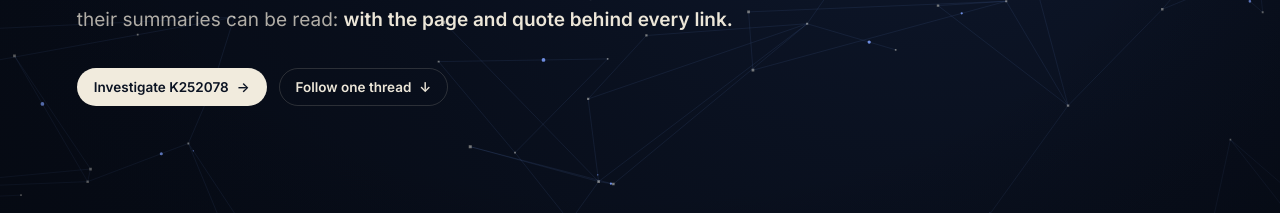
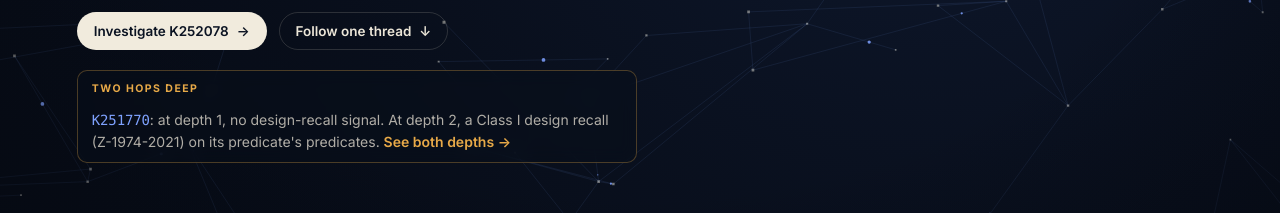
Before and after one commit to Asembris/Forebear, a React (Vite) app in the folder web/: page / in a window 1280 px wide. Shown: the part 515-728 px from the top of the page. Built offline with nearby package versions, Linux system fonts and the light colour scheme; no server answers.

Commit message:
feat: link the two-hop K251770 discovery from the landing hero and path cards

```diff
--- a/web/src/film/Landing.jsx
+++ b/web/src/film/Landing.jsx
@@ -13,6 +13,7 @@ const sceneStore = (() => {
 })()
 const useScene = () => useSyncExternalStore(sceneStore.subscribe, sceneStore.get)
 import facts from '../story/facts.json'
+import twoHop from '../story/two-hop.json'
 import { Wordmark, Mark } from '../brand/Mark.jsx'
 import { fmtDate, monthsBetween, pdfAt } from '../evidence.js'
 export { useMedia } from '../hooks.js'
@@ -260,6 +261,12 @@ export default function Landing({ go, stats, introDone, reduced }) {
               Follow one thread <span aria-hidden="true">↓</span>
             </a>
           </div>
+          <a className="hero-alt" href={`#/check/${twoHop.candidate.k}`} data-testid="hero-two-hop"
+            onClick={(e) => { e.preventDefault(); go('check', twoHop.candidate.k, { transition: true }) }}>
+            <span className="hero-alt-tag">Two hops deep</span>
+            <span><span className="k">{twoHop.candidate.k}</span>: at depth 1, no design-recall signal. At depth 2, a {twoHop.recall.classification} design
+              recall ({twoHop.recall.id}) on its predicate's predicates. <b>See both depths →</b></span>
+          </a>
           {stats && (
             <div className="hero-proof" aria-label="What is in the shipped graph">
               <div><Stat v={stats.nodes?.Device} /><span>clearances in the graph</span></div>
@@ -328,7 +335,7 @@ export default function Landing({ go, stats, introDone, reduced }) {
             <a className="path-card" href="#/reach/88058,88071"><span className="k">Recall 88058 + 88071</span><h3>Recall reach</h3><p>From the June 2021 Philips foam recall: which later clearances descend from it?</p></a>
             <a className="path-card" href="#/watch"><span className="k">Watchlist</span><h3>Cited after a recall</h3><p>Clearances whose predicate was already under a design-related recall.</p></a>
             <a className="path-card" href="#/compare/K200480 K113053 K233643 K143677"><span className="k">Compare</span><h3>Choose a predicate</h3><p>Candidate predicates side by side, with their own and inherited recalls.</p></a>
-            <a className="path-card" href="#/check/K251770"><span className="k">K251770</span><h3>SleepRes PAP System</h3><p>Another 2025 clearance, another lineage.</p></a>
+            <a className="path-card" href={`#/check/${twoHop.candidate.k}`}><span className="k">{twoHop.candidate.k} · two hops</span><h3>{twoHop.candidate.name}</h3><p>One hop finds nothing. Two hops reach the {twoHop.recall.classification} recall {twoHop.recall.id}.</p></a>
           </div>
         </section>
       </main>
--- a/web/src/styles.css
+++ b/web/src/styles.css
@@ -706,5 +706,10 @@ html[data-film="off"] .handoff { min-height: 60svh; }
   .dc-route li { grid-template-columns: 1fr; }
   .dc-route .dc-a { justify-content: flex-start; }
 }
+.hero-alt { display: flex; gap: 12px; align-items: baseline; flex-wrap: wrap; margin-top: 20px; max-width: 40em; padding: 10px 14px; border: 1px solid rgba(231, 169, 72, .3); border-radius: var(--r-m); background: rgba(9, 15, 27, .55); backdrop-filter: blur(8px); color: var(--ink-2); font-size: 14px; line-height: 1.5; text-decoration: none !important; transition: border-color .2s, background .2s; }
+.hero-alt:hover, .hero-alt:focus-visible { border-color: rgba(231, 169, 72, .6); background: rgba(16, 26, 46, .75); }
+.hero-alt .k { color: var(--blue); }
+.hero-alt b { color: var(--amber); font-weight: 600; white-space: nowrap; }
+.hero-alt-tag { font-size: 10.5px; letter-spacing: .14em; text-transform: uppercase; color: var(--amber); font-weight: 650; white-space: nowrap; }
 .dc-route .dc-q mark { background: rgba(127, 162, 255, .16); color: var(--ivory); border-radius: 3px; padding: 0 3px; font-family: var(--mono); font-size: .86em; }
 .dc-col a.mono { white-space: nowrap; }
```
